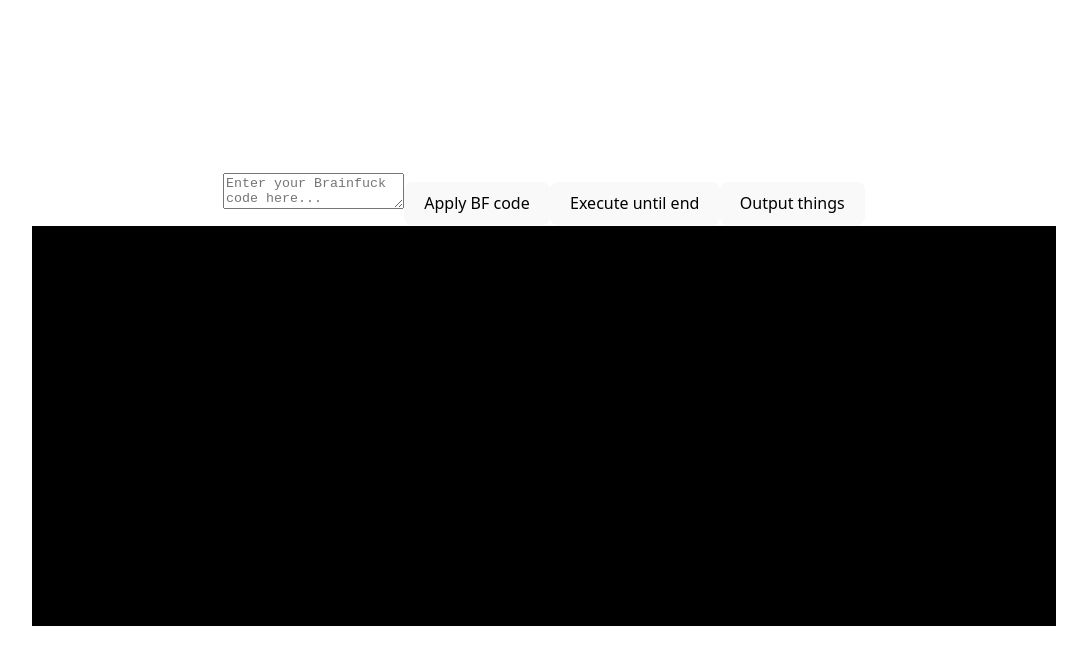
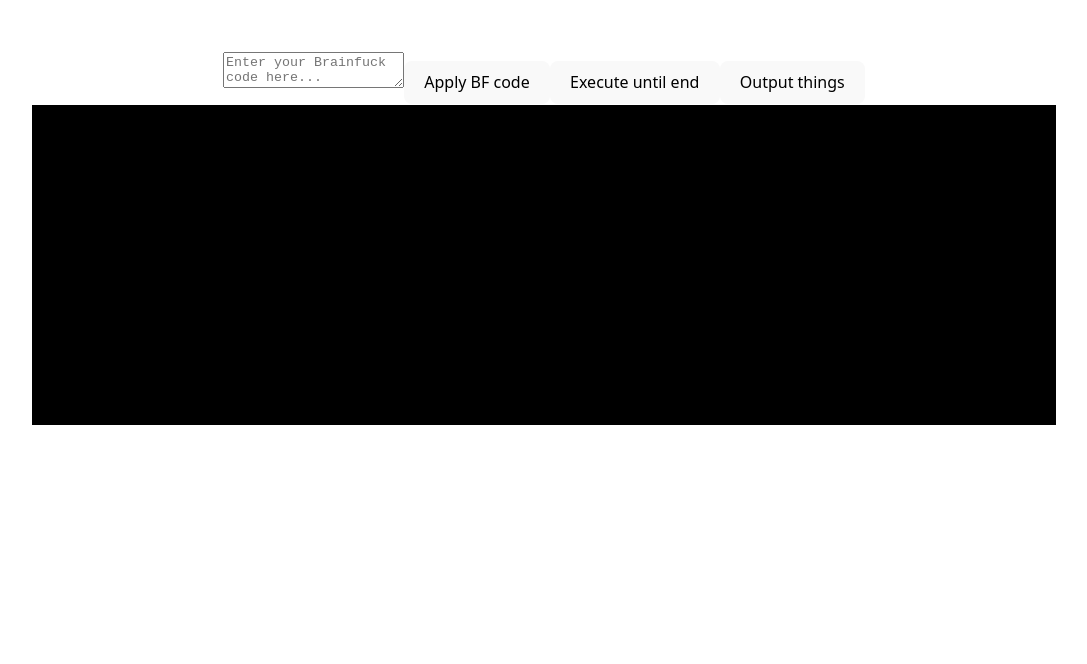
Before and after one commit to BCS21090011/BrainFucker, a React (Vite) app: page / in a window 1280 px wide. Shown: the top 664 px of the page, without its empty margins (96-1183 px from the left). Built offline with nearby package versions, Linux system fonts and the light colour scheme.

Commit message:
Creating memory div.

```diff
--- a/src/App.jsx
+++ b/src/App.jsx
@@ -118,6 +118,11 @@ function App() {
           onKeyDown={handleInputPromptKeyDown}
         />
       </div>
+
+      <div
+        id="MemoryContainerDiv"
+      >
+      </div>
     </>
   );
 }
--- a/src/App_My.css
+++ b/src/App_My.css
@@ -1,6 +1,6 @@
 #TerminalDiv {
     border: 1px solid white;
-    height: 50vh;
+    height: 40vh;
     width: 80vw;
     padding: 0;
     background-color: black;
@@ -32,3 +32,9 @@
     #InputPromptInput.Hidden {
         display: none;
     }
+
+#MemoryContainerDiv {
+    border: 1px solid white;
+    height: 40vh;
+    width: 80vw;
+}
```
